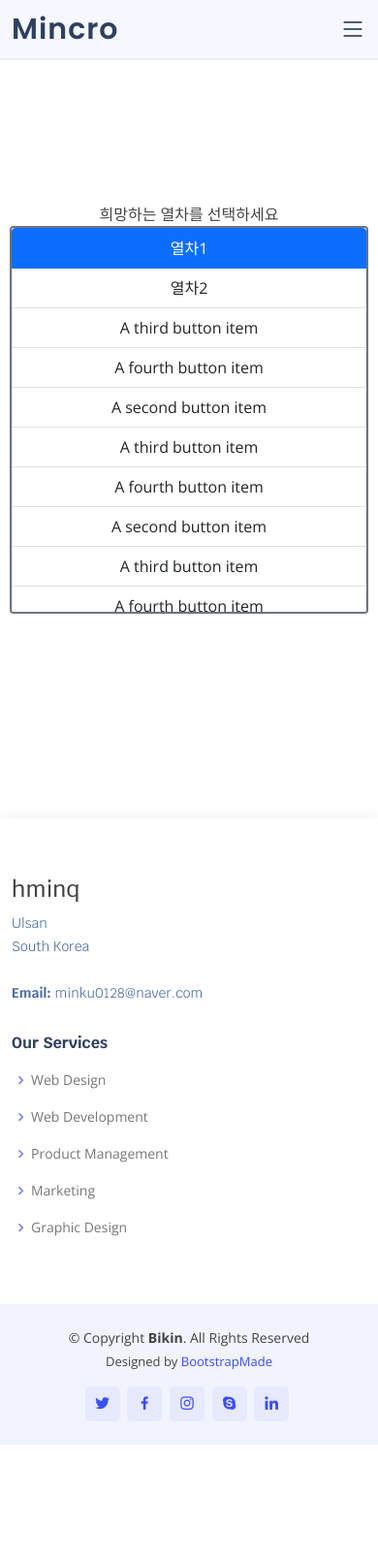
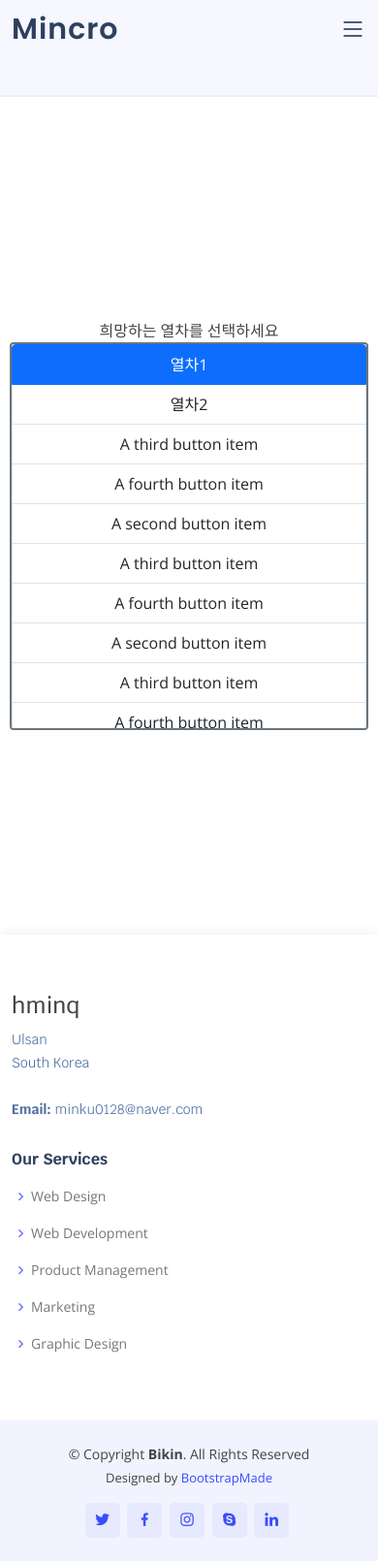
Before and after one commit to minq99/SRTproject_Server, a Django app: page /srt/trainlist in a window 390 px wide. Shown: the whole page at 97% size. Before the commit the page ends 1490 px from the top, so only its background shows below. Run offline with Django 4.2, Linux system fonts and the light colour scheme; some libraries are stand-ins or nearby versions.

Commit message:
반응형 수정: header overlap 개선

```diff
--- a/templates/base_SRT.html
+++ b/templates/base_SRT.html
@@ -36,20 +36,20 @@
         <link href="{% static 'assets/css/style.css' %}" rel="stylesheet" />
 
 
-        <meta charset="utf-8" />
 
     </head>
 
     <body>
 
+
         {% include "srt_navbar.html" %}
-
 
 
         <!-- 기본 템플릿 안에 삽입될 내용 Start -->
         {% block content %}
         {% endblock %}
         <!-- 기본 템플릿 안에 삽입될 내용 End -->
+
 
 
         {% include "srt_footer.html" %}
--- a/templates/srt/index.html
+++ b/templates/srt/index.html
@@ -6,7 +6,7 @@
 
 
 <!-- ======= Hero Section ======= -->
-<section id="hero" class="d-flex align-items-center">
+<section id="hero" class="d-flex align-items-center" style="margin-top: 120px;">
     <div class="container d-flex flex-column align-items-center justify-content-center" data-aos="fade-up">
         <h1> 기차를 놓쳤다면? </h1>
         <h2> SRT 자동 매크로 & 문자 알람 시스템</h2>
--- a/templates/srt/srt_train_list.html
+++ b/templates/srt/srt_train_list.html
@@ -3,7 +3,7 @@
 {% block content %}
 
 
-<section id="hero" class="d-flex align-items-start flex-column justify-content-center" style=" padding: 10px;">
+<section id="hero" class="d-flex align-items-start flex-column justify-content-center" style=" padding: 10px; margin-top: 120px;">
 
     <div class="w-100"> 희망하는 열차를 선택하세요 </div>
 
@@ -25,7 +25,12 @@
 </section><!-- End Hero -->
 
 
+<style>
 
+#header {
+    height: 100px; /* 예시로 높이를 100px로 조정 */
+}
+</style>
 
 
 {% endblock %}
```
